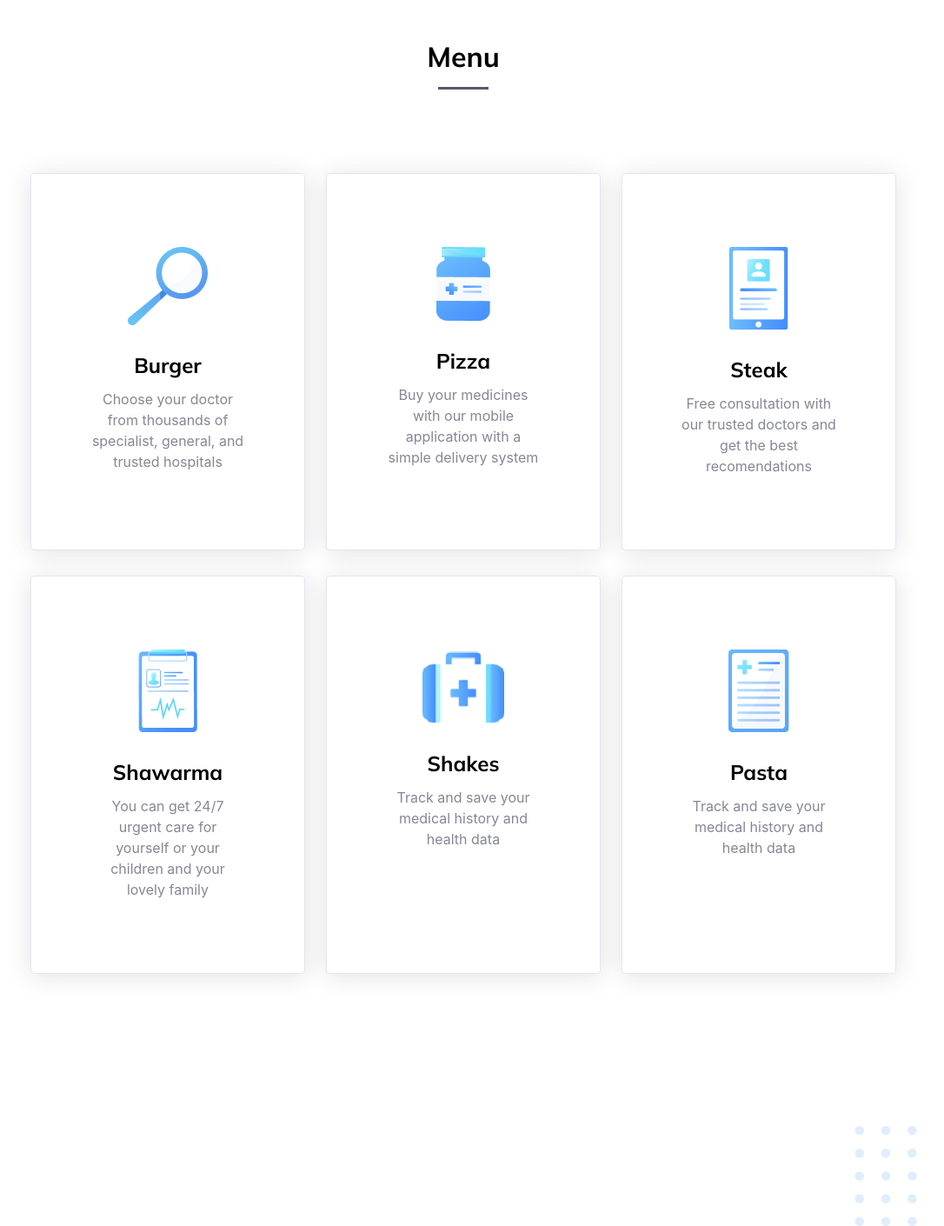
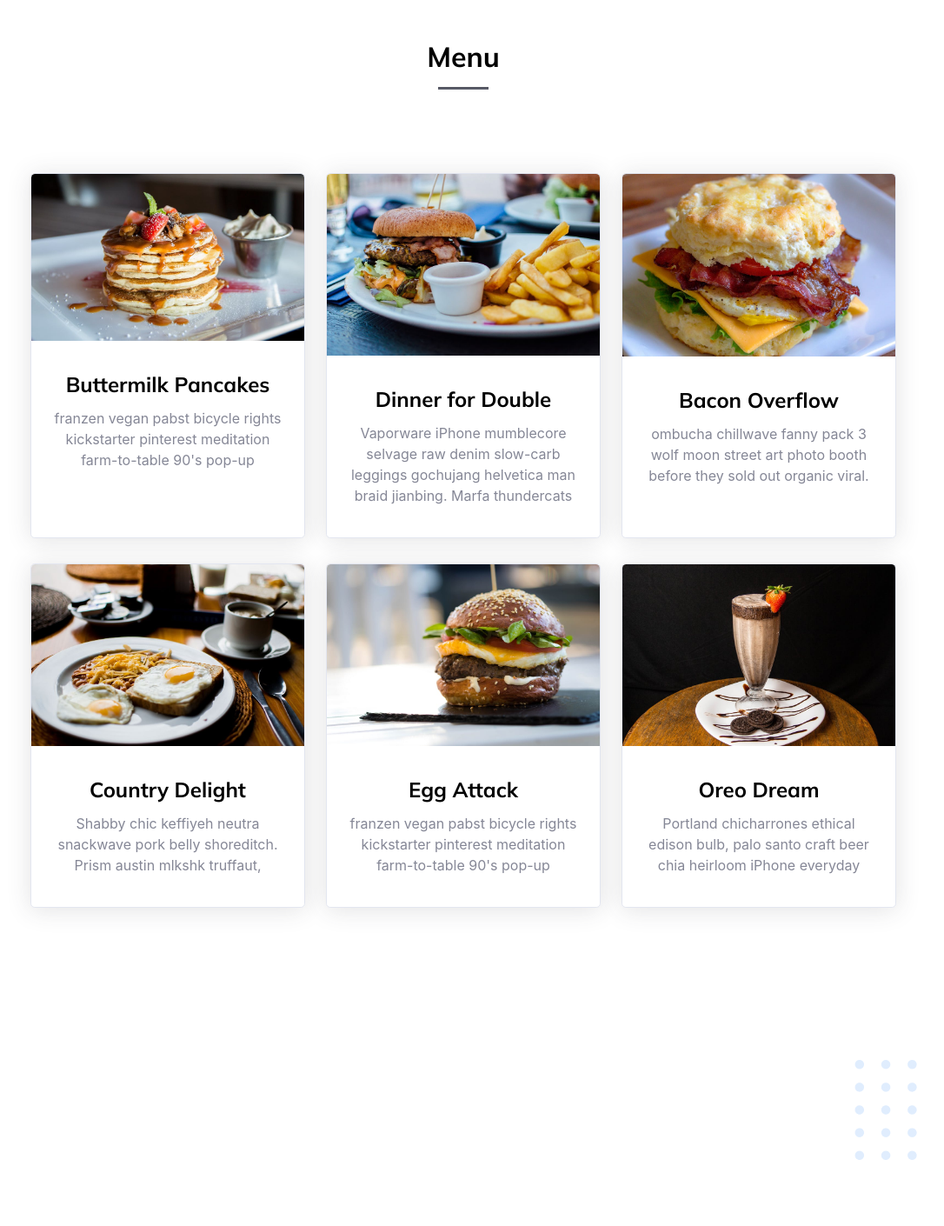
Before and after one commit to Vivek0306/Order_App, a Django app: template menu/templates/home.html in a window 1280 px wide. Shown: the part 1341-2751 px from the top of the page at 87% size, without its empty margins (107-1193 px from the left). After the commit the page ends 2675 px from the top, so only its background shows below. Run offline with Django 3.2, Linux system fonts and the light colour scheme; the template is opened without the code that fills it, so the values that code supplies are empty; some libraries are stand-ins or nearby versions.

Commit message:
added menu items

```diff
--- a/menu/templates/home.html
+++ b/menu/templates/home.html
@@ -5,6 +5,7 @@ Menu
 {% endblock %}
 
 {% block main %}
+{% load static %}
 <h1>this is main menu</h1>
 <section class="py-0">
     <div class="bg-holder" style="background-image:url(static/img/illustrations/dot.png);background-position:left;background-size:auto;margin-top:-105px;">
@@ -85,67 +86,68 @@ Menu
         </div>
         <div class="row justify-content-center h-100 pt-7 g-4">
           <div class="col-sm-9 col-md-4">
-            <div class="card h-100 w-100 shadow rounded-lg p-3 p-md-2 p-lg-3 p-xl-5">
-              <div class="card-body text-center text-md-start">
-                <div class="py-3"><img class="img-fluid" src="assets/img/illustrations/search.png" height="90" alt="" /></div>
+            <div class="card h-100 w-100 shadow rounded-lg">
+                <img class="card-img-top" src="{% static 'img/gallery/item-1.jpeg' %}" alt="" />
+                <div class="card-body text-center text-md-start">
                 <div class="py-3">
-                  <h4 class="fw-bold card-title">Burger</h4>
-                  <p class="card-text">Choose your doctor from thousands of specialist, general, and trusted hospitals</p>
+                  <h4 class="fw-bold card-title">Buttermilk Pancakes</h4>
+                  <p class="card-text">franzen vegan pabst bicycle rights kickstarter pinterest meditation farm-to-table 90's pop-up </p>
                 </div>
               </div>
             </div>
           </div>
           <div class="col-sm-9 col-md-4">
-            <div class="card h-100 w-100 shadow rounded-lg p-3 p-md-2 p-lg-3 p-xl-5">
-              <div class="card-body text-center text-md-start">
-                <div class="py-3"><img class="img-fluid" src="assets/img/illustrations/online-pharmacy.png" height="90" alt="" /></div>
+            <div class="card h-100 w-100 shadow rounded-lg">
+                <img class="card-img-top" src="{% static 'img/gallery/item-2.jpeg' %}" alt="" />
+                <div class="card-body text-center text-md-start">
                 <div class="py-3">
-                  <h4 class="fw-bold card-title">Pizza</h4>
-                  <p class="card-text">Buy your medicines with our mobile application with a simple delivery system</p>
+                  <h4 class="fw-bold card-title">Dinner for Double</h4>
+                  <p class="card-text">Vaporware iPhone mumblecore selvage raw denim slow-carb leggings gochujang helvetica man braid jianbing. Marfa thundercats</p>
                 </div>
               </div>
             </div>
           </div>
           <div class="col-sm-9 col-md-4">
-            <div class="card h-100 w-100 shadow rounded-lg p-3 p-md-2 p-lg-3 p-xl-5">
-              <div class="card-body text-center text-md-start">
-                <div class="py-3"><img class="img-fluid" src="assets/img/illustrations/consultation.png" height="90" alt="" /></div>
+            <div class="card h-100 w-100 shadow rounded-lg">
+                <img class="card-img-top" src="{% static 'img/gallery/item-7.jpeg' %}" alt="" />
+                <div class="card-body text-center text-md-start">
                 <div class="py-3">
-                  <h4 class="fw-bold card-title">Steak</h4>
-                  <p class="card-text">Free consultation with our trusted doctors and get the best recomendations</p>
+                  <h4 class="fw-bold card-title">Bacon Overflow</h4>
+                  <p class="card-text">ombucha chillwave fanny pack 3 wolf moon street art photo booth before they sold out organic viral.</p>
                 </div>
               </div>
             </div>
           </div>
           <div class="col-sm-9 col-md-4">
-            <div class="card h-100 w-100 shadow rounded-lg p-3 p-md-2 p-lg-3 p-xl-5">
-              <div class="card-body text-center text-md-start">
-                <div class="py-3"><img class="img-fluid" src="assets/img/illustrations/details-info.png" height="90" alt="" /></div>
+            <div class="card h-100 w-100 shadow rounded-lg">
+                <img class="card-img-top" src="{% static 'img/gallery/item-4.jpeg' %}" alt="" />
+
+                <div class="card-body text-center text-md-start">
                 <div class="py-3">
-                  <h4 class="fw-bold card-title">Shawarma</h4>
-                  <p class="card-text">You can get 24/7 urgent care for yourself or your children and your lovely family</p>
+                  <h4 class="fw-bold card-title">Country Delight</h4>
+                  <p class="card-text">Shabby chic keffiyeh neutra snackwave pork belly shoreditch. Prism austin mlkshk truffaut,</p>
                 </div>
               </div>
             </div>
           </div>
           <div class="col-sm-9 col-md-4">
-            <div class="card h-100 w-100 shadow rounded-lg p-3 p-md-2 p-lg-3 p-xl-5">
+            <div class="card h-100 w-100 shadow rounded-lg">
+              <img class="card-img-top" src="{% static 'img/gallery/item-5.jpeg' %}" alt="" />
               <div class="card-body text-center text-md-start">
-                <div class="py-3"><img class="img-fluid" src="assets/img/illustrations/emergency-care.png" height="90" alt="" /></div>
                 <div class="py-3">
-                  <h4 class="fw-bold card-title">Shakes</h4>
-                  <p class="card-text">Track and save your medical history and health data </p>
+                  <h4 class="fw-bold card-title">Egg Attack</h4>
+                  <p class="card-text">franzen vegan pabst bicycle rights kickstarter pinterest meditation farm-to-table 90's pop-up </p>
                 </div>
               </div>
             </div>
           </div>
           <div class="col-sm-9 col-md-4">
-            <div class="card h-100 w-100 shadow rounded-lg p-3 p-md-2 p-lg-3 p-xl-5">
-              <div class="card-body text-center text-md-start">
-                <div class="py-3"><img class="img-fluid" src="assets/img/illustrations/tracking.png" height="90" alt="" /></div>
+            <div class="card h-100 w-100 shadow rounded-lg">
+                <img class="card-img-top" src="{% static 'img/gallery/item-6.jpeg' %}" alt="" />
+                <div class="card-body text-center text-md-start">
                 <div class="py-3">
-                  <h4 class="fw-bold card-title">Pasta</h4>
-                  <p class="card-text">Track and save your medical history and health data </p>
+                  <h4 class="fw-bold card-title">Oreo Dream</h4>
+                  <p class="card-text">Portland chicharrones ethical edison bulb, palo santo craft beer chia heirloom iPhone everyday</p>
                 </div>
               </div>
             </div>
```
Also changed, not shown: menu/static/img/gallery/article-1.png (deleted), menu/static/img/gallery/article-2.png (deleted), menu/static/img/gallery/article-3.png (deleted), menu/static/img/gallery/item-1.jpeg (added), menu/static/img/gallery/item-10.jpeg (added), menu/static/img/gallery/item-2.jpeg (added), menu/static/img/gallery/item-3.jpeg (added), menu/static/img/gallery/item-4.jpeg (added), menu/static/img/gallery/item-5.jpeg (added), menu/static/img/gallery/item-6.jpeg (added), menu/static/img/gallery/item-7.jpeg (added), menu/static/img/gallery/item-8.jpeg (added), menu/static/img/gallery/item-9.jpeg (added), menu/static/img/gallery/user-1.png (deleted), 2 more files.
